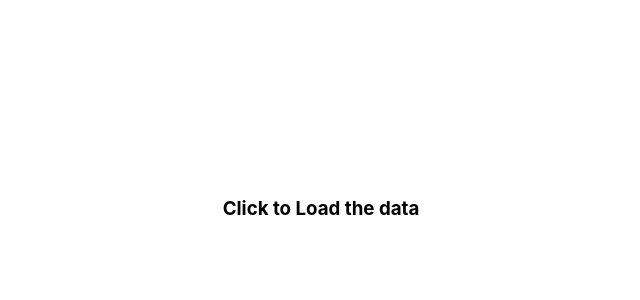
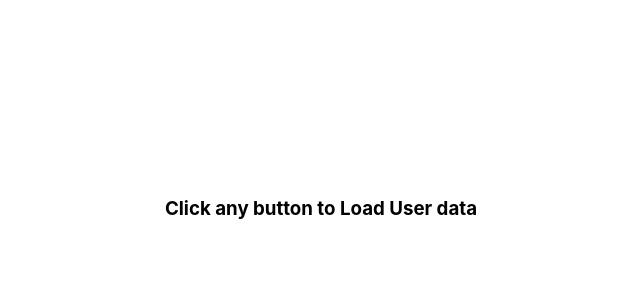
Before and after one commit to lonebots/simple-api-request-app, a React (Create React App) app: page / in a window 1280 px wide. Shown: the top 300 px of the page, without its empty margins (319-959 px from the left). Built offline with nearby package versions, Linux system fonts and the light colour scheme; no server answers.

Commit message:
fix: user button click prompt changed

```diff
--- a/src/pages/HomePage.js
+++ b/src/pages/HomePage.js
@@ -12,7 +12,7 @@ function HomePage() {
     return (
         <div className='homepage'>
             <div className='card-container'>
-                <h3>Click to Load the data</h3>
+                <h3>Click any button to Load User data</h3>
                 {
                     Object.keys(user).length !== 0 &&
                     <UserCard user={user} />
```
